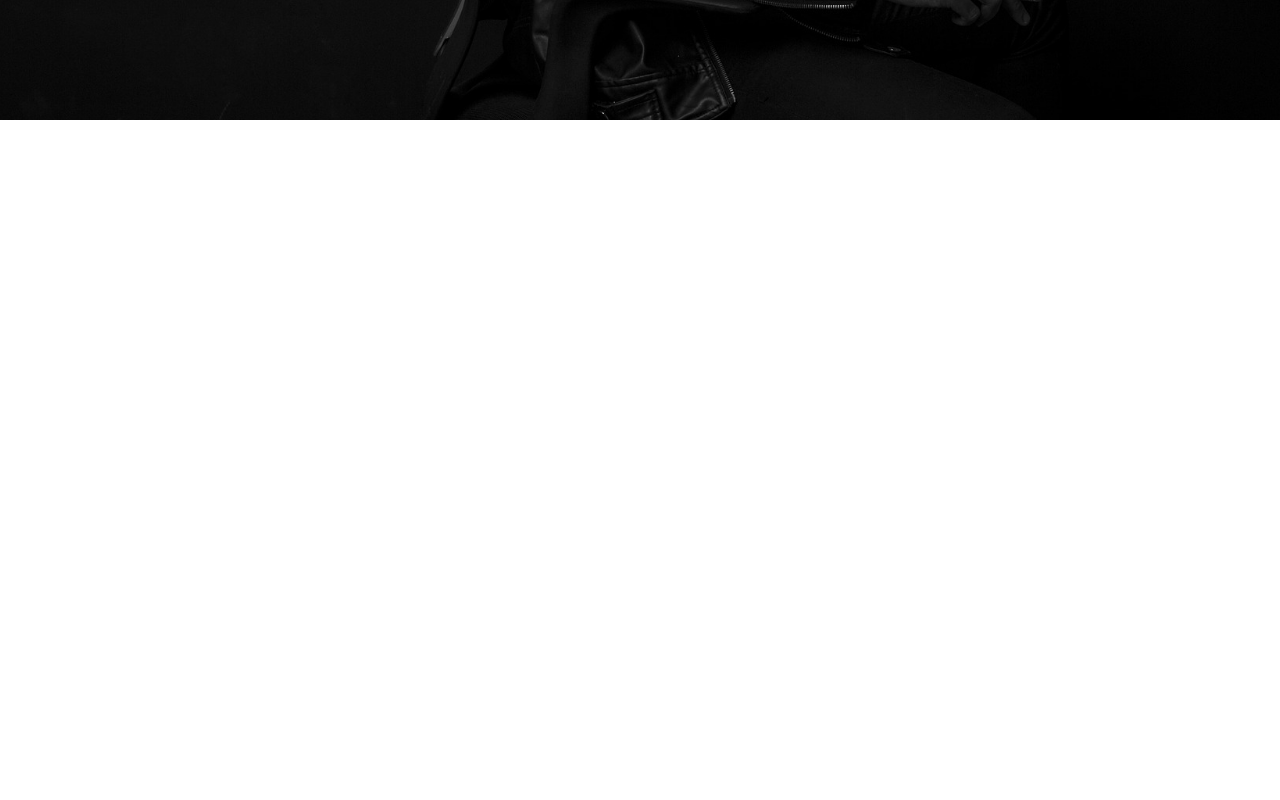
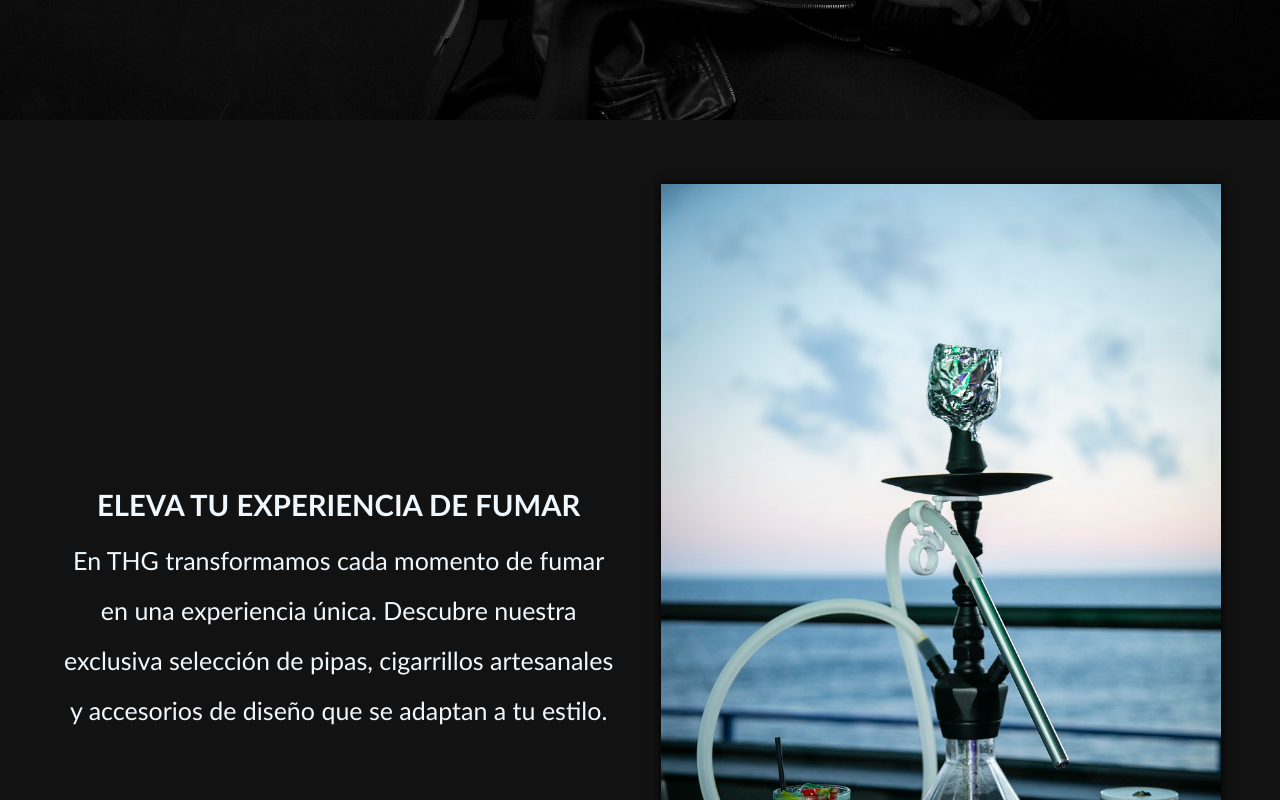
Before and after one commit to NerinaPac/TheHorrorGrow, a React (Vite) app: page / in a window 1280 px wide. Shown: the part 880-1680 px from the top of the page. Before the commit the page ends 1000 px from the top, so only its background shows below. Built offline with nearby package versions, Linux system fonts and the light colour scheme.

Commit message:
Add libreria de animaciones, creacion de comp. informativo.

```diff
--- a/package.json
+++ b/package.json
@@ -13,6 +13,7 @@
     "@fortawesome/fontawesome-svg-core": "^6.6.0",
     "@fortawesome/free-solid-svg-icons": "^6.6.0",
     "@fortawesome/react-fontawesome": "^0.2.2",
+    "aos": "^2.3.4",
     "react": "^18.3.1",
     "react-dom": "^18.3.1",
     "react-router-dom": "^6.26.2"
--- a/src/App.jsx
+++ b/src/App.jsx
@@ -1,6 +1,7 @@
+import AOS from 'aos';
+import 'aos/dist/aos.css';
 import './App.css'
 import { BrowserRouter, Routes, Route } from "react-router-dom";
-
 
 import Home from "./views/Home";
 import Products from "./views/Products";
@@ -9,6 +10,7 @@ import Error from "./views/Error"
 
 
 function App() {
+  AOS.init();
 
   return (
 
--- /dev/null
+++ b/src/components/ContenidoInformativoPublicitario.css
@@ -0,0 +1,37 @@
+.espacioContenedor{
+    padding-top: 3rem;
+}
+
+.contenedorElementosTextoImg{
+    display: flex;
+    align-items: center;
+    justify-content: space-evenly;
+    flex-wrap: wrap;
+    padding: 1rem;
+
+}
+
+.contenedorTexto{
+    max-width: 35rem;
+    text-align: center;
+    font-size: 25px;
+    line-height: 2;
+    color: aliceblue;
+
+}
+
+.contenedorImg{
+   max-width: 35rem;
+   box-shadow: 0 0 10px black;
+}
+
+
+@media (max-width: 550px) {
+
+    .contenedorTexto{
+        font-size: 25px;
+
+    }
+
+
+}
--- /dev/null
+++ b/src/components/ContenidoInformativoPublicitario.jsx
@@ -0,0 +1,31 @@
+
+
+import "./ContenidoInformativoPublicitario.css"
+
+function ContenidoInformativoPublicitario() {
+
+return(
+    <div className="espacioContenedor">
+
+        <div className="contenedorElementosTextoImg">
+
+            <div className="contenedorTexto" data-aos="fade-up-right">
+                <h3>ELEVA TU EXPERIENCIA DE FUMAR</h3>
+                <p>
+                En THG transformamos cada momento de fumar en una experiencia única.
+                Descubre nuestra exclusiva selección de pipas, cigarrillos artesanales y accesorios de diseño que se adaptan a tu estilo.
+                </p>
+            </div>
+            <div className="contenedorImg" data-aos="fade-up-left">
+                <img src="./src/assets/narguile.jpg" alt="Pipa Narguile" />
+
+            </div>
+        </div>
+
+    </div>
+
+)
+
+}
+
+export default ContenidoInformativoPublicitario;
--- a/src/components/Header.css
+++ b/src/components/Header.css
@@ -22,10 +22,14 @@ nav li{
     text-decoration: none;
     font-size: 25px;
     color: white;
+    text-shadow: 0px 3px 0px rgb(2, 2, 2);
 }
+
 .linkNavBar:hover{
-    text-decoration: underline;
+    transition: 0.2s ease;
+    opacity: 0.5;
 }
+
 .buttonBurgue{
     font-size: 20px;
     padding: 1rem;
@@ -40,7 +44,7 @@ nav li{
 @media (max-width: 550px) {
 
     nav {
-        background-color: grey;
+        background-color: rgb(6,6,6, 0.5);
         display: block;
         text-align: center;
         width: 100%;
--- a/src/index.css
+++ b/src/index.css
@@ -4,6 +4,10 @@
   padding: 0;
 }
 
+body{
+  background-color: rgb(6,6,6, 0.95);
+}
+
 img{
   max-width: 100%;
 }
--- a/src/views/Home.jsx
+++ b/src/views/Home.jsx
@@ -1,11 +1,14 @@
+import ContenidoInformativoPublicitario from "../components/ContenidoInformativoPublicitario";
 import ImgHome from "../components/ImgHome";
 
 function Home() {
 
 return(
+    <>
+    <ImgHome />
+    <ContenidoInformativoPublicitario />
 
-
-    <ImgHome></ImgHome>
+    </>
 
 
 )
```
Also changed, not shown: src/assets/manoEnsangrentada.webp (added), 1 other file (tests, documents, lock files or other folders).
